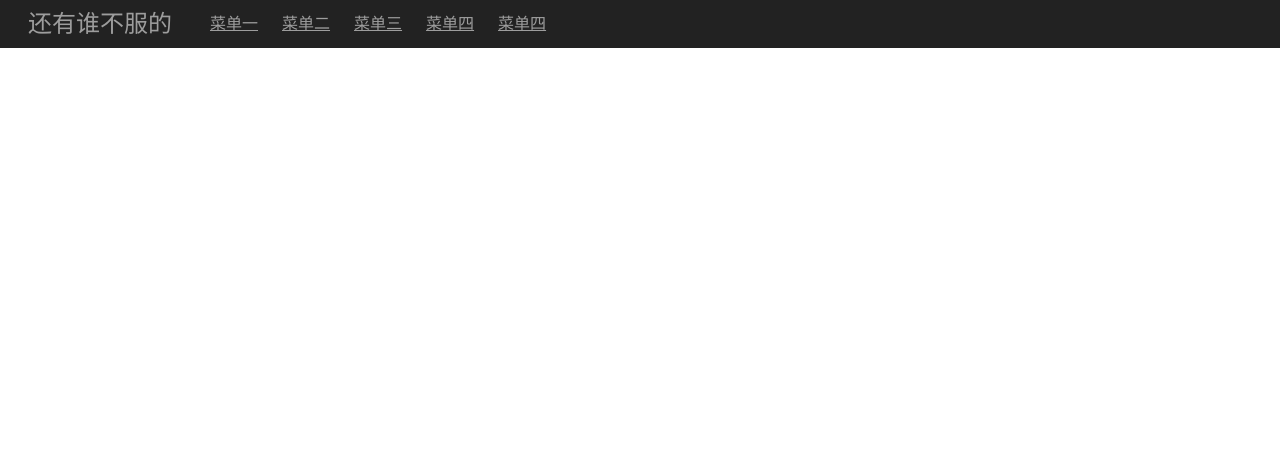
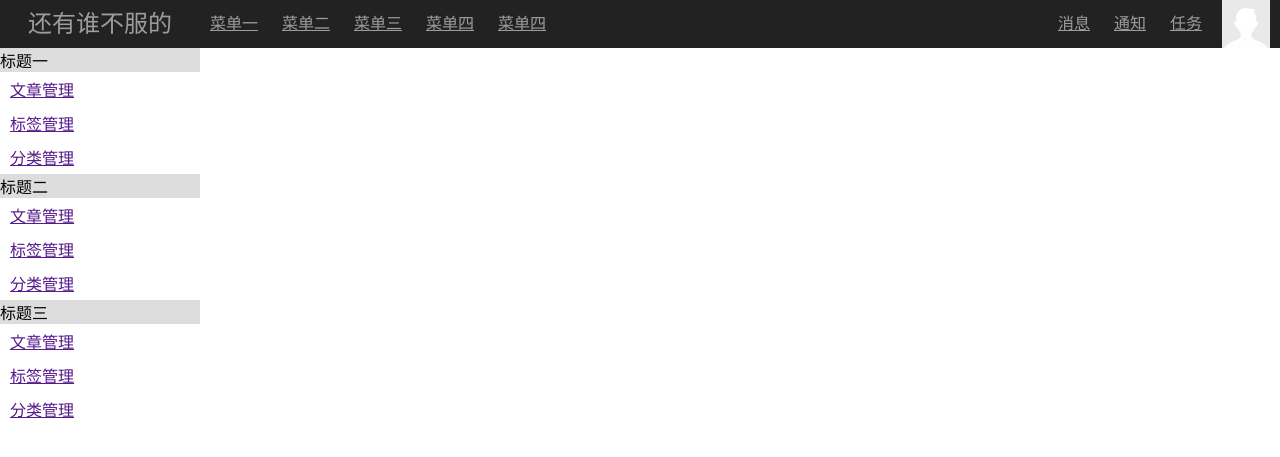
Before and after one commit to tianmingstyle/baozhang, a Django app: template templates/layout.html in a window 1280 px wide. Shown: the top 457 px of the page. Run offline with Django 3.2, Linux system fonts and the light colour scheme; the template is opened without the code that fills it, so the values that code supplies are empty.

Commit message:
a little bit change at 0130

```diff
--- a/templates/layout.html
+++ b/templates/layout.html
@@ -32,14 +32,14 @@
         .right{
             float:right;
         }
-        .h1-menu .item{
+        .h1-menu .item, .hr-menu .item{
             display:inline-block;
             padding:0 10px;
             color:#9d9d9d;
             line-height:48px;
         }
 
-        .h1-menu .item:hover{
+        .h1-menu .item:hover, .hr-menu .item:hover{
             background-color: blue;
         }
         .h1-menu .item-set{
@@ -52,6 +52,71 @@
         .h1-menu .item-set .sets{
             position: absolute;
             display: none;
+        }
+        .avatar{
+            display: inline-block;
+            position: relative;
+
+        }
+        .avatar .item{
+            height: 48px;
+
+            overflow: hidden;
+        }
+        .avatar:hover .sets{
+            display: block;
+        }
+        .avatar .sets{
+            position: absolute;
+            width:150px;
+            left:-90px;
+            display: none;
+            border:1px solid blue;
+            top: 48px;
+        }
+        .avatar .sets a{
+            display: block;
+        }
+
+        .pg-body .left-menu{
+            width:200px;
+            position: absolute;
+            top:48px;
+            left:0px;
+            bottom:0px;
+{#            background-color: red;#}
+        }
+        .pg-body .content{
+            position: absolute;
+            top:48px;
+            left:200px;
+            right:0px;
+            bottom:0px;
+{#            background-color: green;#}
+            overflow:scroll;
+
+        }
+        .left-menu .item-title{
+            padding:5x;
+            background-color: #dddddd;
+        }
+        .left-menu .item-content a{
+            display: block;
+            padding:5px;
+            border-left: 5px solid transparent;
+            border-right: 5px solid transparent;
+        }
+        .left-menu .item-content a:hover{
+            border-left: 5px solid blue;
+            border-right: 5px solid blue;
+
+        }
+        .hide{
+            display: none;
+        }
+        .avatar img{
+            width:48px;
+            height:48px;
         }
     </style>
 </head>
@@ -81,12 +146,56 @@
                 </div>
             </div>
         </div>
-        <div class="h1-menu right"></div>
+        <div class="hr-menu right">
+            <a class="item" href="">消息</a>
+            <a class="item" href="">通知</a>
+            <a class="item" href="">任务</a>
+            <div class="avatar right">
+                <a class="item" href="">
+                    <img src="/static/imgs/default.jpg" alt="">
+                </a>
+                <div class="sets">
+                    <a class="item" href="">菜单1</a>
+                    <a class="item" href="">菜单2</a>
+                    <a class="item" href="">菜单3</a>
+                </div>
+            </div>
+        </div>
     </div>
     <div class="pg-body">
-        <div class="left-menu"></div>
+        <div class="left-menu">
+            <div class="item">
+                <div class="item-title title1">标题一</div>
+                <div class="item-content">
+                    <a href="">文章管理</a>
+                    <a href="">标签管理</a>
+                    <a href="">分类管理</a>
+                </div>
+                <div class="item-title title2">标题二</div>
+                <div class="item-content">
+                    <a href="">文章管理</a>
+                    <a href="">标签管理</a>
+                    <a href="">分类管理</a>
+                </div>
+                <div class="item-title title3">标题三</div>
+                <div class="item-content">
+                    <a href="">文章管理</a>
+                    <a href="">标签管理</a>
+                    <a href="">分类管理</a>
+                </div>
+{#                <div class="item-title">标题四</div>#}
+{#                <div class="item-content">#}
+{#                    <a href="">文章管理</a>#}
+{#                    <a href="">标签管理</a>#}
+{#                    <a href="">分类管理</a>#}
+{#                </div>#}
+            </div>
+        </div>
+
         <div class="content">
+            <div style="height:2000px;"></div>
             {% block content %}
+
             {% endblock content %}
         </div>
     </div>
@@ -95,6 +204,52 @@
     </div>
 
 {% block js %}
+    <script src="/static/jquery.min.js"></script>
+    <script>
+        $(function () {
+{#            choiceTitle();#}
+            choiceTitleEnhance();
+        })
+
+        function choiceTitleEnhance() {
+            $('.title1, .title2, .title3').click(function () {
+                if($(this).next().hasClass('hide')){
+                    $(this).next().removeClass('hide');
+{#                    $(this).siblings().filter('.item-content').each(function () {#}
+{#                        if($(this).hasClass('hide')){#}
+{##}
+{#                        }else {#}
+{#                            $(this).addClass('hide');#}
+{#                        }#}
+{#                    })#}
+                }else{
+                    $(this).next().addClass('hide');
+{#                    $(this).siblings().filter('.item-content').each(function () {#}
+{#                        if($(this).hasClass('hide')){#}
+{##}
+{#                        }else {#}
+{#                            $(this).addClass('hide');#}
+{#                        }#}
+{#                    })#}
+                }
+            })
+
+
+
+
+        }
+
+        function choiceTitle() {
+            $('.title1').click(function () {
+                if($(this).next().hasClass('hide')){
+                    $(this).next().removeClass('hide');
+                }else{
+                    $(this).next().addClass('hide');
+                }
+{#                console.log($(this).css());#}
+            })
+        }
+    </script>
 {% endblock js %}
 </body>
 </html>
```
Also changed, not shown: scrapy/pachong1.py (added, +9 -0 lines), static/imgs/default.jpg (added).
